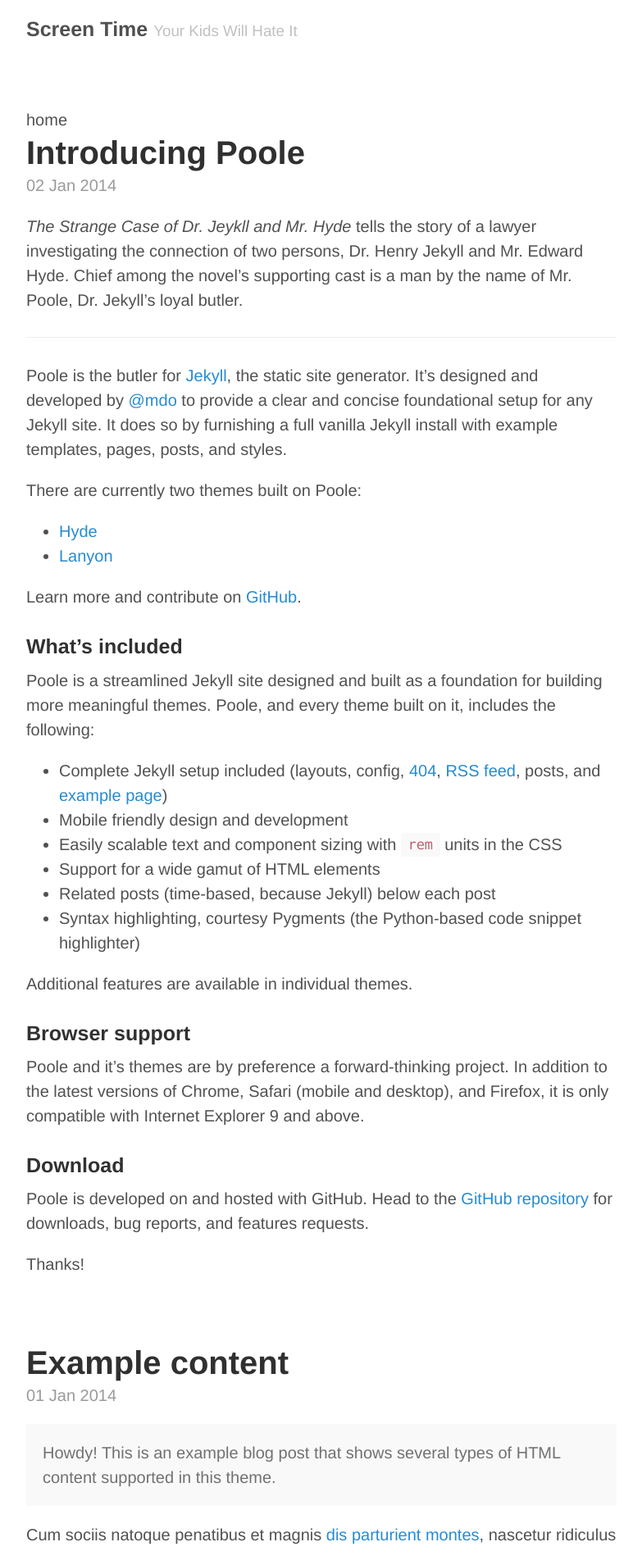
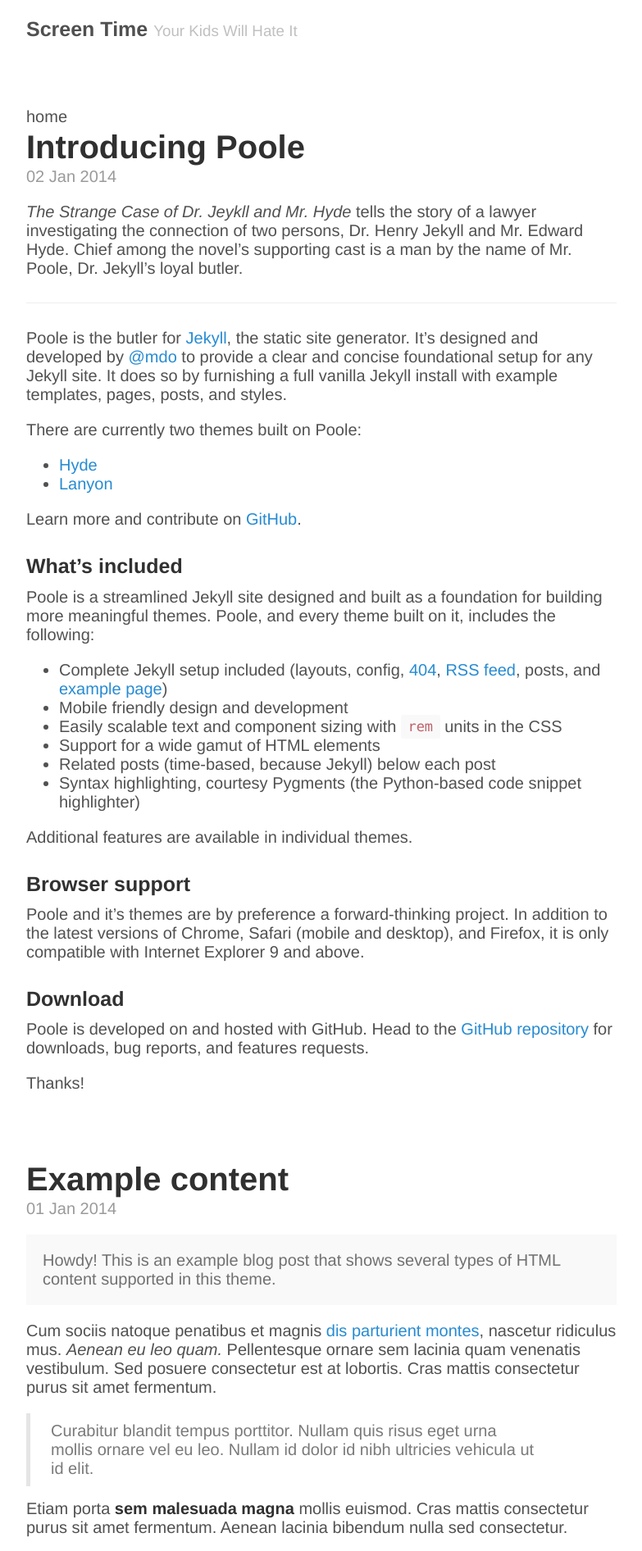
Before and after one commit to tabinks/screentime.io, a Jekyll site: the page built from index.html, in a window 1280 px wide. Shown: the top 1892 px of the page at 82% size, without its empty margins (248-1031 px from the left). Built offline with Jekyll 4.4.1, drawn with Linux system fonts in a browser that asks for light colours; Markdown is read by kramdown in place of the engine named in the settings; the list of posts is cut into pages by our own code.

```diff
--- a/public/css/poole.css
+++ b/public/css/poole.css
@@ -50,7 +50,7 @@
 html {
   font-family: "PT Sans","Helvetica Neue", Helvetica, Arial, sans-serif;
   font-size: 16px;
-  line-height: 1.5;
+  /* line-height: 1.5; */
 }
 @media (min-width: 38em) {
   html {
```
